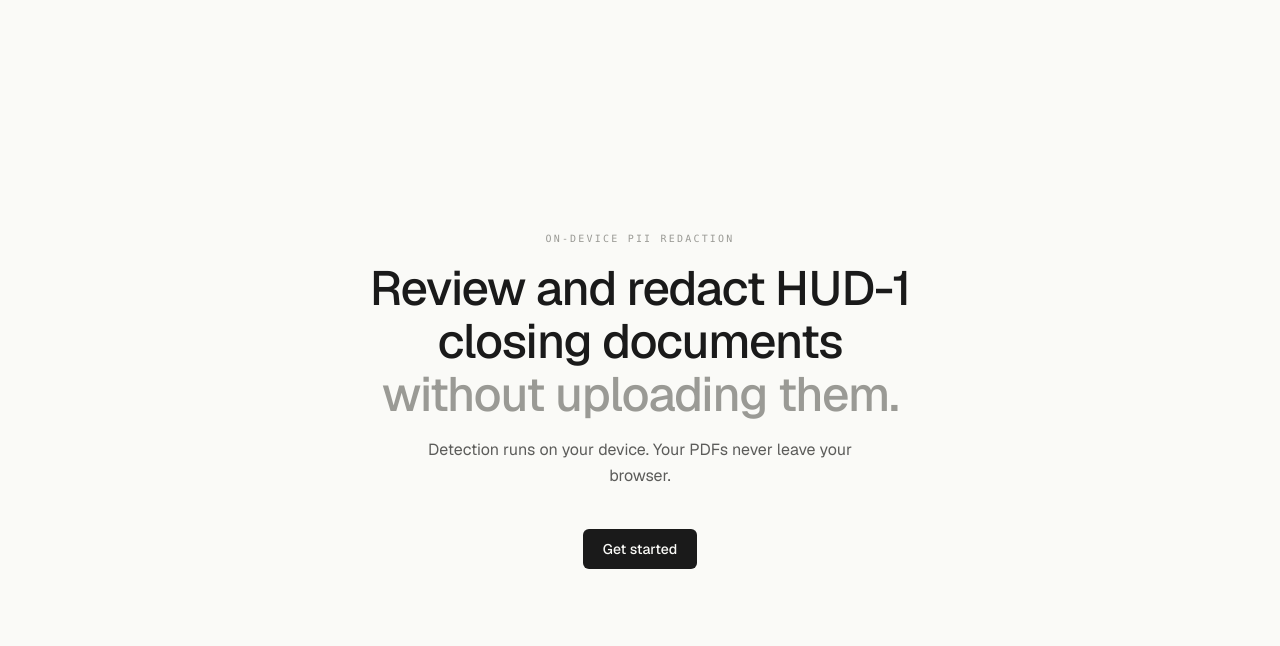
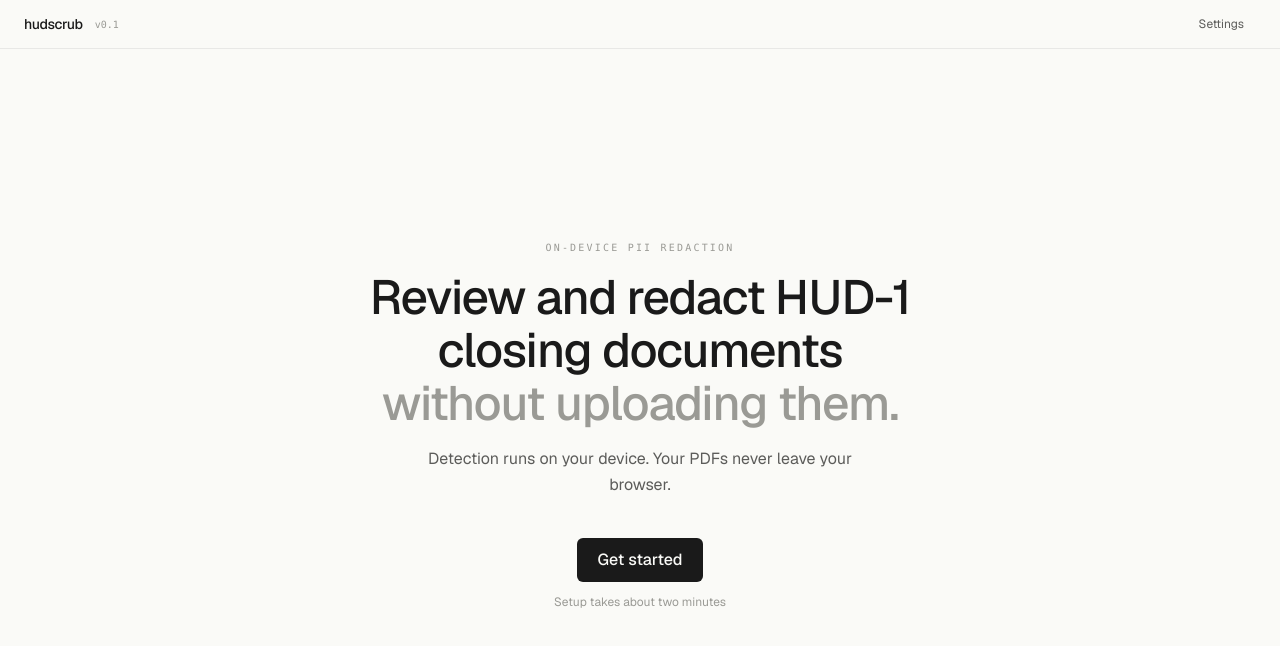
Before and after one commit to rynfar/hudscrub, a Next.js app in the folder web/: page / in a window 1280 px wide. Shown: the top 646 px of the page. Built offline with nearby package versions, Linux system fonts and the light colour scheme.

Commit message:
feat(ui): app header + Button/Pill/Kbd/Surface primitives

```diff
--- a/web/app/page.tsx
+++ b/web/app/page.tsx
@@ -1,6 +1,12 @@
+import Link from 'next/link';
+import { AppHeader } from '@/src/ui/AppHeader';
+import { Button } from '@/src/ui/Button';
+
 export default function Home() {
   return (
-    <main className="min-h-screen flex flex-col items-center justify-center px-6">
+    <>
+      <AppHeader />
+      <main className="min-h-[calc(100vh-3rem)] flex flex-col items-center justify-center px-6">
         <div className="max-w-xl text-center space-y-10">
           <div className="space-y-4">
             <p className="text-[10px] uppercase tracking-[0.22em] text-[color:var(--color-ink-subtle)] font-mono">
@@ -8,22 +14,28 @@
             </p>
             <h1 className="text-4xl md:text-5xl tracking-tight text-[color:var(--color-ink)] font-medium leading-[1.1]">
               Review and redact HUD-1 closing documents
-            <span className="text-[color:var(--color-ink-subtle)]"> without uploading them.</span>
+              <span className="text-[color:var(--color-ink-subtle)]">
+                {' '}
+                without uploading them.
+              </span>
             </h1>
             <p className="text-base text-[color:var(--color-ink-muted)] leading-relaxed max-w-md mx-auto">
               Detection runs on your device. Your PDFs never leave your browser.
             </p>
           </div>
 
-        <a
-          href="/upload"
-          className="inline-flex items-center gap-2 rounded-md px-5 py-2.5 text-sm font-medium
-                     bg-[color:var(--color-ink)] text-[color:var(--color-bg)]
-                     hover:bg-[#2a2a2a] transition-colors"
-        >
+          <div className="flex flex-col items-center gap-3">
+            <Link href="/upload">
+              <Button variant="primary" size="lg">
                 Get started
-        </a>
+              </Button>
+            </Link>
+            <p className="text-xs text-[color:var(--color-ink-subtle)]">
+              Setup takes about two minutes
+            </p>
+          </div>
         </div>
       </main>
+    </>
   );
 }
--- /dev/null
+++ b/web/src/ui/AppHeader.tsx
@@ -0,0 +1,33 @@
+'use client';
+import Link from 'next/link';
+import { usePathname } from 'next/navigation';
+
+export function AppHeader() {
+  const pathname = usePathname();
+  return (
+    <header className="border-b border-[color:var(--color-border)] bg-[color:var(--color-bg)]">
+      <div className="max-w-[1280px] mx-auto h-12 px-6 flex items-center justify-between">
+        <Link href="/" className="flex items-center gap-3">
+          <span className="text-sm font-medium tracking-tight text-[color:var(--color-ink)]">
+            hudscrub
+          </span>
+          <span className="text-[10px] font-mono text-[color:var(--color-ink-subtle)] hidden sm:inline">
+            v0.1
+          </span>
+        </Link>
+        <nav className="flex items-center gap-1">
+          <Link
+            href="/settings"
+            className={`px-3 py-1.5 rounded text-xs ${
+              pathname === '/settings'
+                ? 'text-[color:var(--color-ink)] bg-[color:var(--color-surface-muted)]'
+                : 'text-[color:var(--color-ink-muted)] hover:text-[color:var(--color-ink)] hover:bg-[color:var(--color-surface-muted)]'
+            }`}
+          >
+            Settings
+          </Link>
+        </nav>
+      </div>
+    </header>
+  );
+}
--- /dev/null
+++ b/web/src/ui/Button.tsx
@@ -0,0 +1,42 @@
+'use client';
+import { forwardRef, type ButtonHTMLAttributes } from 'react';
+
+type Variant = 'primary' | 'secondary' | 'ghost' | 'danger';
+type Size = 'sm' | 'md' | 'lg';
+
+interface Props extends ButtonHTMLAttributes<HTMLButtonElement> {
+  variant?: Variant;
+  size?: Size;
+}
+
+const sizeClasses: Record<Size, string> = {
+  sm: 'h-8 px-3 text-xs',
+  md: 'h-9 px-4 text-sm',
+  lg: 'h-11 px-5 text-base',
+};
+
+const variantClasses: Record<Variant, string> = {
+  primary:
+    'bg-[color:var(--color-ink)] text-[color:var(--color-bg)] hover:bg-[#2a2a2a]',
+  secondary:
+    'bg-[color:var(--color-surface-muted)] text-[color:var(--color-ink)] hover:bg-[#ECEAE3] border border-[color:var(--color-border)]',
+  ghost:
+    'bg-transparent text-[color:var(--color-ink)] hover:bg-[color:var(--color-surface-muted)]',
+  danger:
+    'bg-transparent text-[color:var(--color-ink-muted)] hover:text-[color:var(--color-ink)] hover:bg-[color:var(--color-surface-muted)]',
+};
+
+export const Button = forwardRef<HTMLButtonElement, Props>(function Button(
+  { variant = 'primary', size = 'md', className = '', children, ...rest },
+  ref,
+) {
+  return (
+    <button
+      ref={ref}
+      className={`inline-flex items-center justify-center gap-2 rounded-md font-medium transition-colors duration-150 disabled:opacity-50 disabled:cursor-not-allowed ${sizeClasses[size]} ${variantClasses[variant]} ${className}`}
+      {...rest}
+    >
+      {children}
+    </button>
+  );
+});
--- /dev/null
+++ b/web/src/ui/Kbd.tsx
@@ -0,0 +1,9 @@
+import type { ReactNode } from 'react';
+
+export function Kbd({ children }: { children: ReactNode }) {
+  return (
+    <kbd className="inline-flex items-center justify-center min-w-[1.5rem] h-[1.5rem] px-1.5 rounded border border-[color:var(--color-border-strong)] bg-[color:var(--color-surface)] text-[10px] font-mono text-[color:var(--color-ink-muted)] shadow-[0_1px_0_rgba(0,0,0,0.04)]">
+      {children}
+    </kbd>
+  );
+}
--- /dev/null
+++ b/web/src/ui/PillBadge.tsx
@@ -0,0 +1,29 @@
+import type { ReactNode } from 'react';
+
+type Tone = 'neutral' | 'regex' | 'llm-high' | 'llm-low' | 'manual' | 'rejected' | 'accent';
+
+interface Props {
+  tone?: Tone;
+  children: ReactNode;
+  monospace?: boolean;
+}
+
+const toneClasses: Record<Tone, string> = {
+  neutral: 'text-[color:var(--color-ink-muted)] bg-[color:var(--color-surface-muted)]',
+  regex: 'text-[#0F5F3D] bg-[rgba(22,116,77,0.1)]',
+  'llm-high': 'text-[#8B5A14] bg-[rgba(183,121,31,0.12)]',
+  'llm-low': 'text-[#9E4815] bg-[rgba(194,94,26,0.12)]',
+  manual: 'text-[#5B4192] bg-[rgba(107,79,163,0.12)]',
+  rejected: 'text-[color:var(--color-ink-subtle)] bg-[color:var(--color-surface-muted)] line-through',
+  accent: 'text-[color:var(--color-accent)] bg-[color:var(--color-accent-soft)]',
+};
+
+export function PillBadge({ tone = 'neutral', children, monospace = false }: Props) {
+  return (
+    <span
+      className={`inline-flex items-center px-2 py-0.5 rounded text-[11px] tracking-wide ${toneClasses[tone]} ${monospace ? 'font-mono' : 'font-medium'}`}
+    >
+      {children}
+    </span>
+  );
+}
--- /dev/null
+++ b/web/src/ui/Surface.tsx
@@ -0,0 +1,17 @@
+import type { HTMLAttributes, ReactNode } from 'react';
+
+interface Props extends HTMLAttributes<HTMLDivElement> {
+  children: ReactNode;
+  inset?: boolean;
+}
+
+export function Surface({ children, inset = false, className = '', ...rest }: Props) {
+  return (
+    <div
+      className={`bg-[color:var(--color-surface)] border border-[color:var(--color-border)] rounded-lg ${inset ? 'p-5' : ''} ${className}`}
+      {...rest}
+    >
+      {children}
+    </div>
+  );
+}
```
Lines whose indentation alone changed are shown as unchanged.
